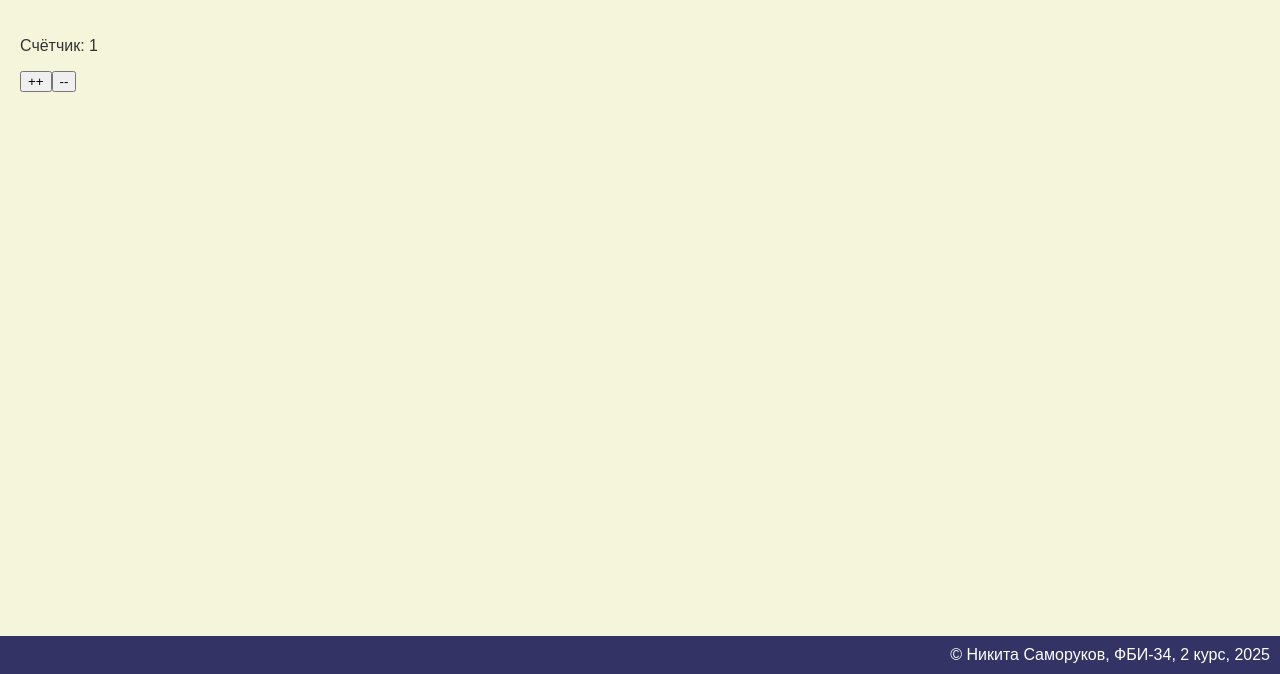
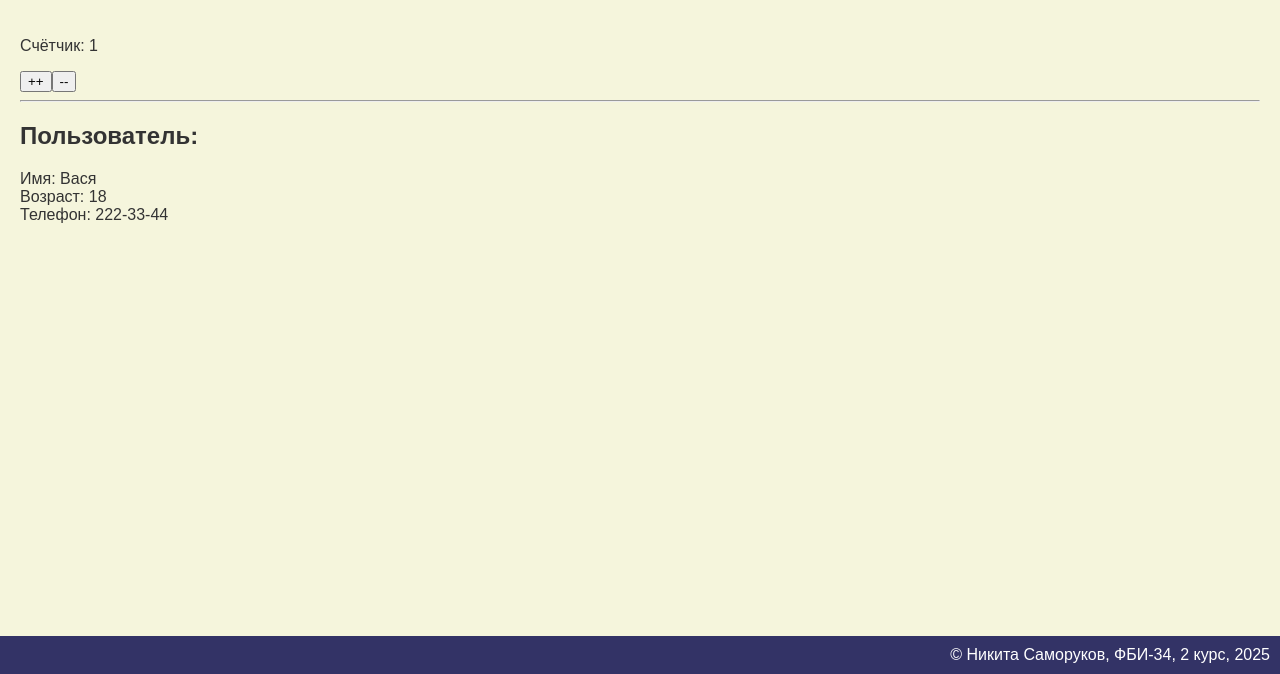
Before and after one commit to Samorukoff/nstu_web, a plain HTML site: page laba8/lab8.html in a window 1280 px wide. Shown: the part 126-800 px from the top of the page. Drawn offline with nearby package versions, Linux system fonts and the light colour scheme.

Commit message:
Вывод объекта

```diff
--- a/laba8/lab8.html
+++ b/laba8/lab8.html
@@ -20,6 +20,12 @@
                 <p>Счётчик: {{counter}}</p>
                 <button @click="incCounter" v-if="counter < 10">++</button>
                 <button @click="decCounter" v-if="counter > 0">--</button>
+                <hr>
+
+                <h2>Пользователь:</h2>
+                <div>Имя: {{user.name}}</div>
+                <div>Возраст: {{user.age}}</div>
+                <div>Телефон: {{user.tel}}</div>
            </div>
         </main>
         <footer>
@@ -32,6 +38,11 @@
                         message: 'Hello!',
                         messageRUS: 'Привет!',
                         counter: 1,
+                        user: {
+                            name: 'Вася',
+                            age: '18',
+                            tel: '222-33-44'
+                        }
                     }
                 },
                 methods: {
```
